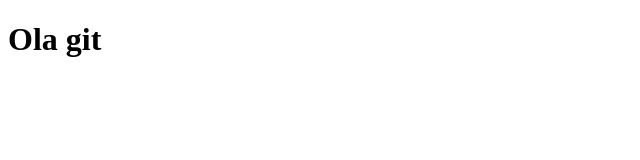
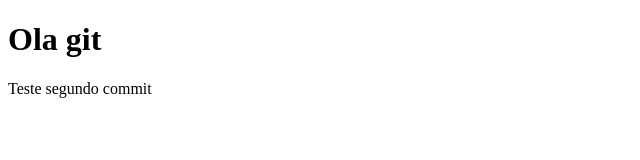
Before and after one commit to CarlosDsGarcia/projeto-vscode, a plain HTML site: page index.html in a window 1280 px wide. Shown: the whole page, without its empty margins (0-640 px from the left). Drawn offline with Linux system fonts and the light colour scheme.

Commit message:
Teste dois

```diff
--- a/index.html
+++ b/index.html
@@ -8,5 +8,6 @@
 </head>
 <body>
     <h1>Ola git</h1>
+    <p>Teste segundo commit</p>
 </body>
 </html>
```
